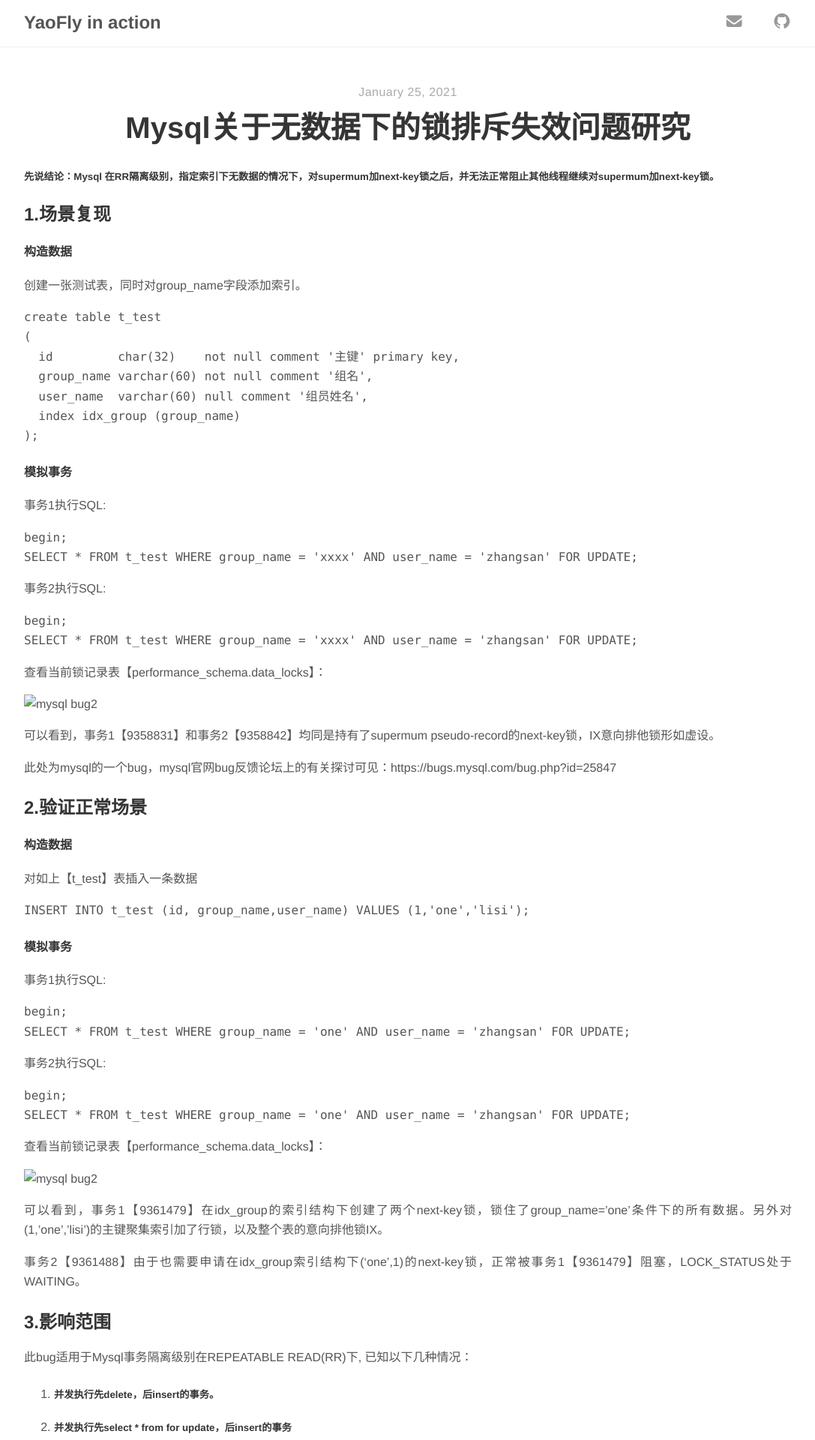
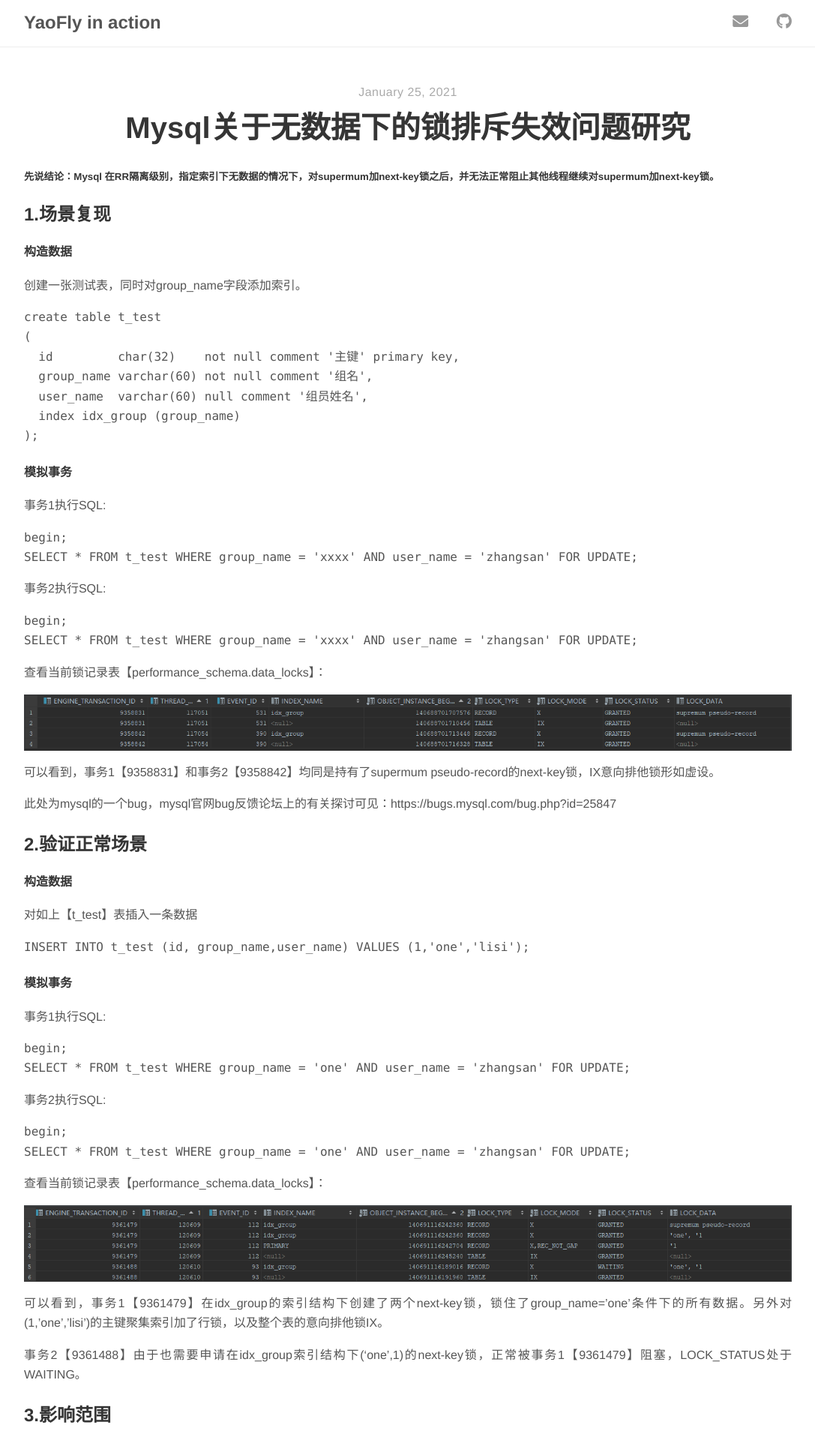
Before and after one commit to YaoFly/YaoFly.GitHub.io, a Jekyll site: the page built from _posts/2021-01-25-Mysql关于无数据情况下的锁排斥失效的问题研究.md, in a window 1280 px wide. Shown: the top 1920 px of the page at 75% size, without its empty margins (96-1183 px from the left). Built offline with Jekyll 4.4.1, drawn with Linux system fonts in a browser that asks for light colours; nearby versions of some CDN libraries; library files that are not in the unit come from our copies.

Commit message:
mysql bug

```diff
--- a/_includes/head.html
+++ b/_includes/head.html
@@ -15,7 +15,7 @@
 
   <!-- CSS -->
   <link rel="stylesheet" href="{{ "/assets/main.css" | relative_url }}">
-  <link rel="stylesheet" href="../fontawesome-free-5.11.2-web/css/all.css">
+  <link rel="stylesheet" href="/fontawesome-free-5.11.2-web/css/all.css">
   <!--<link rel="stylesheet" href="https://use.fontawesome.com/releases/v5.2.0/css/all.css" integrity="sha384-hWVjflwFxL6sNzntih27bfxkr27PmbbK/iSvJ+a4+0owXq79v+lsFkW54bOGbiDQ" crossorigin="anonymous">-->
 
   <!-- Favicon -->
--- a/_posts/2021-01-25-Mysql关于无数据情况下的锁排斥失效的问题研究.md
+++ b/_posts/2021-01-25-Mysql关于无数据情况下的锁排斥失效的问题研究.md
@@ -40,7 +40,7 @@ SELECT * FROM t_test WHERE group_name = 'xxxx' AND user_name = 'zhangsan' FOR UP
 
 查看当前锁记录表【performance_schema.data_locks】：
 
-![mysql bug2](../images/mysql_bug.png)
+![mysql bug2](/images/mysql_bug.png)
 
 可以看到，事务1【9358831】和事务2【9358842】均同是持有了supermum pseudo-record的next-key锁，IX意向排他锁形如虚设。
 
@@ -74,7 +74,7 @@ SELECT * FROM t_test WHERE group_name = 'one' AND user_name = 'zhangsan' FOR UPD
 
 查看当前锁记录表【performance_schema.data_locks】：
 
-![mysql bug2](../images/mysql_bug2.png)
+![mysql bug2](/images/mysql_bug2.png)
 
 可以看到，事务1【9361479】在idx_group的索引结构下创建了两个next-key锁，锁住了group_name='one'条件下的所有数据。另外对(1,'one','lisi')的主键聚集索引加了行锁，以及整个表的意向排他锁IX。
 
```
